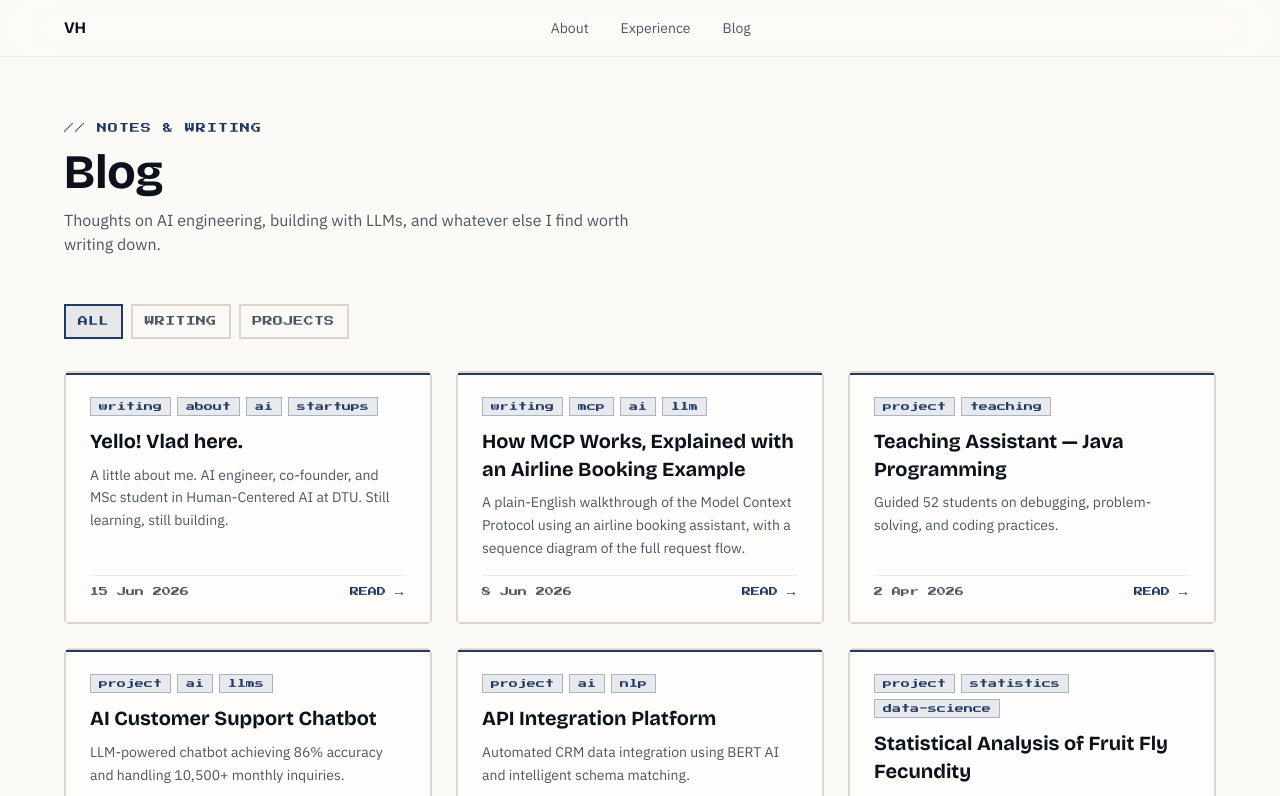
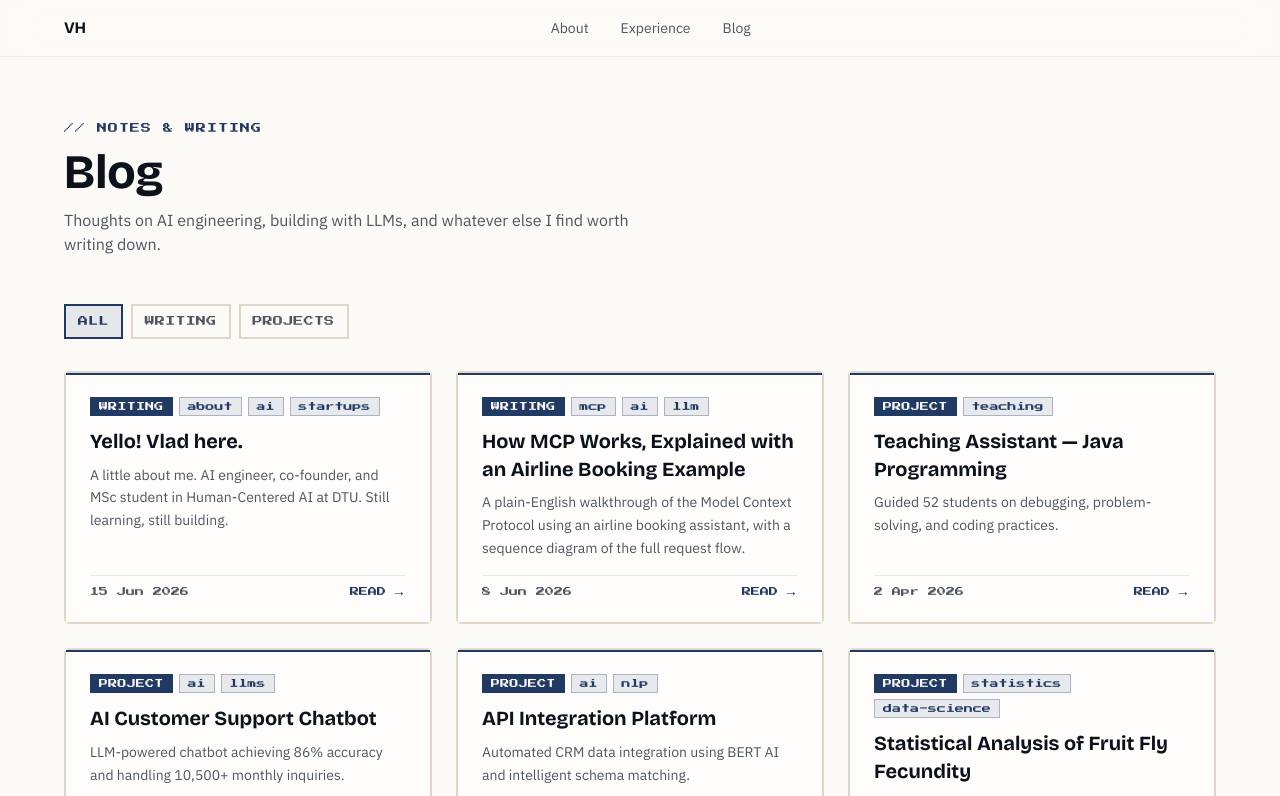
Before and after one commit to rifolio/rifolio.github.io, a React (Vite) app: page /blog in a window 1280 px wide. Shown: the top 796 px of the page. Built offline with nearby package versions, Linux system fonts and the light colour scheme.

Commit message:
Adjust UI on the blog for tags

```diff
--- a/src/components/pages/Blog.jsx
+++ b/src/components/pages/Blog.jsx
@@ -34,10 +34,14 @@ function BlogCard({ post }) {
       {/* Amber pixel accent bar */}
       <div className="absolute top-0 left-0 right-0 h-0.5 bg-primary group-hover:h-1 transition-all duration-200" />
 
-      {/* Tags */}
-      {post.tags && post.tags.length > 0 && (
-        <div className="flex flex-wrap gap-1.5 mb-3">
-          {post.tags.map((tag) => (
+      {/* Category + tags */}
+      <div className="flex flex-wrap items-center gap-1.5 mb-3">
+        {/* Category badge — solid, distinct from content tags */}
+        <span className="font-pixel text-[9px] leading-none px-2 py-1 bg-primary text-background border border-primary uppercase tracking-wide">
+          {post.type === "project" ? "Project" : "Writing"}
+        </span>
+        {Array.isArray(post.tags) &&
+          post.tags.map((tag) => (
             <span
               key={tag}
               className="font-pixel text-[9px] leading-none px-2 py-1 bg-primary/10 text-primary border border-primary/30"
@@ -45,8 +49,7 @@ function BlogCard({ post }) {
               {tag}
             </span>
           ))}
-        </div>
-      )}
+      </div>
 
       {/* Title */}
       <h2 className="font-display-hero text-lg sm:text-xl font-bold text-foreground group-hover:text-primary transition-colors duration-200 leading-snug mb-2">
--- a/src/components/pages/BlogPost.jsx
+++ b/src/components/pages/BlogPost.jsx
@@ -136,9 +136,13 @@ export default function BlogPost() {
                   {post.grade}
                 </span>
               )}
-              {Array.isArray(post.tags) && post.tags.length > 0 && (
-                <div className="flex flex-wrap gap-2">
-                  {post.tags.map((tag) => (
+              <div className="flex flex-wrap gap-2">
+                {/* Category badge — solid, distinct from content tags */}
+                <span className="font-pixel text-[0.55rem] px-2 py-1 rounded border border-primary bg-primary text-background tracking-wide uppercase">
+                  {post.type === "project" ? "Project" : "Writing"}
+                </span>
+                {Array.isArray(post.tags) &&
+                  post.tags.map((tag) => (
                     <span
                       key={tag}
                       className="font-pixel text-[0.55rem] px-2 py-1 rounded border border-primary/30 text-primary/80 bg-primary/5 tracking-wide uppercase"
@@ -146,8 +150,7 @@ export default function BlogPost() {
                       {tag}
                     </span>
                   ))}
-                </div>
-              )}
+              </div>
             </div>
 
             {/* External link — GitHub if present, else company site */}
--- a/src/content/blog/2024-02-01-teaching-assistant-java.md
+++ b/src/content/blog/2024-02-01-teaching-assistant-java.md
@@ -3,7 +3,7 @@ title: Teaching Assistant — Java Programming
 date: 2026-04-02
 year: 2024
 type: project
-tags: [project, teaching]
+tags: [teaching]
 slug: teaching-assistant-java
 company: Roskilde University
 link: https://ruc.dk
--- a/src/content/blog/2024-06-01-ai-customer-support-chatbot.md
+++ b/src/content/blog/2024-06-01-ai-customer-support-chatbot.md
@@ -3,7 +3,7 @@ title: AI Customer Support Chatbot
 date: 2026-04-02
 year: 2024–Present
 type: project
-tags: [project, ai, llms]
+tags: [ai, llms]
 slug: ai-customer-support-chatbot
 company: Tryp.com
 link: https://www.tryp.com
--- a/src/content/blog/2024-09-01-api-integration-platform.md
+++ b/src/content/blog/2024-09-01-api-integration-platform.md
@@ -3,7 +3,7 @@ title: API Integration Platform
 date: 2026-04-02
 year: 2024
 type: project
-tags: [project, ai, nlp]
+tags: [ai, nlp]
 slug: api-integration-platform
 company: Focalx
 cover: /covers/api-integration.png
--- a/src/content/blog/2024-11-01-fruit-fly-fecundity-analysis.md
+++ b/src/content/blog/2024-11-01-fruit-fly-fecundity-analysis.md
@@ -3,7 +3,7 @@ title: Statistical Analysis of Fruit Fly Fecundity
 date: 2026-04-02
 year: 2024
 type: project
-tags: [project, statistics, data-science]
+tags: [statistics, data-science]
 slug: fruit-fly-fecundity-analysis
 company: Roskilde University
 link: https://ruc.dk
--- a/src/content/blog/2025-03-01-ai-assistant-for-refugees.md
+++ b/src/content/blog/2025-03-01-ai-assistant-for-refugees.md
@@ -3,7 +3,7 @@ title: AI Assistant for Refugees
 date: 2026-04-02
 year: 2025–Present
 type: project
-tags: [project, ai, rag]
+tags: [ai, rag]
 slug: ai-assistant-for-refugees
 company: CoreAI / Bevar Ukraine
 link: https://www.bevarukraine.dk/
--- a/src/content/blog/2025-04-01-podcast-watch-time-prediction.md
+++ b/src/content/blog/2025-04-01-podcast-watch-time-prediction.md
@@ -3,7 +3,7 @@ title: Podcast Watch Time Prediction
 date: 2026-04-02
 year: 2025
 type: project
-tags: [project, ml, data-science]
+tags: [ml, data-science]
 slug: podcast-watch-time-prediction
 company: Roskilde University
 link: https://ruc.dk
--- a/src/content/blog/2025-06-01-table-extraction-from-pdfs.md
+++ b/src/content/blog/2025-06-01-table-extraction-from-pdfs.md
@@ -3,7 +3,7 @@ title: Deep Learning Table Extraction from Pharmaceutical PDFs
 date: 2026-04-02
 year: 2025
 type: project
-tags: [project, ml, computer-vision]
+tags: [ml, computer-vision]
 slug: table-extraction-from-pdfs
 company: Novo Nordisk
 github: https://github.com/rifolio/TableExtractorDETR
--- a/src/content/blog/2025-09-01-peermind-educational-platform.md
+++ b/src/content/blog/2025-09-01-peermind-educational-platform.md
@@ -3,7 +3,7 @@ title: AI-Powered Educational Platform
 date: 2026-04-02
 year: 2025–Present
 type: project
-tags: [project, ai, rag]
+tags: [ai, rag]
 slug: peermind-educational-platform
 company: Peermind
 excerpt: Full-stack educational platform with hybrid RAG, adaptive learning, and AI agents for students and teachers.
--- a/src/content/blog/2026-06-14-yello-vlad-here.md
+++ b/src/content/blog/2026-06-14-yello-vlad-here.md
@@ -2,7 +2,7 @@
 title: Yello! Vlad here.
 date: 2026-06-15
 type: writing
-tags: [writing, about, ai, startups]
+tags: [about, ai, startups]
 slug: yello-vlad-here
 excerpt: A little about me. AI engineer, co-founder, and MSc student in Human-Centered AI at DTU. Still learning, still building.
 ---
--- a/src/content/blog/2026-06-15-how-mcp-works-airlines.md
+++ b/src/content/blog/2026-06-15-how-mcp-works-airlines.md
@@ -2,7 +2,7 @@
 title: How MCP Works, Explained with an Airline Booking Example
 date: 2026-06-08
 type: writing
-tags: [writing, mcp, ai, llm]
+tags: [mcp, ai, llm]
 slug: how-mcp-works-airlines
 excerpt: A plain-English walkthrough of the Model Context Protocol using an airline booking assistant, with a sequence diagram of the full request flow.
 ---
```
